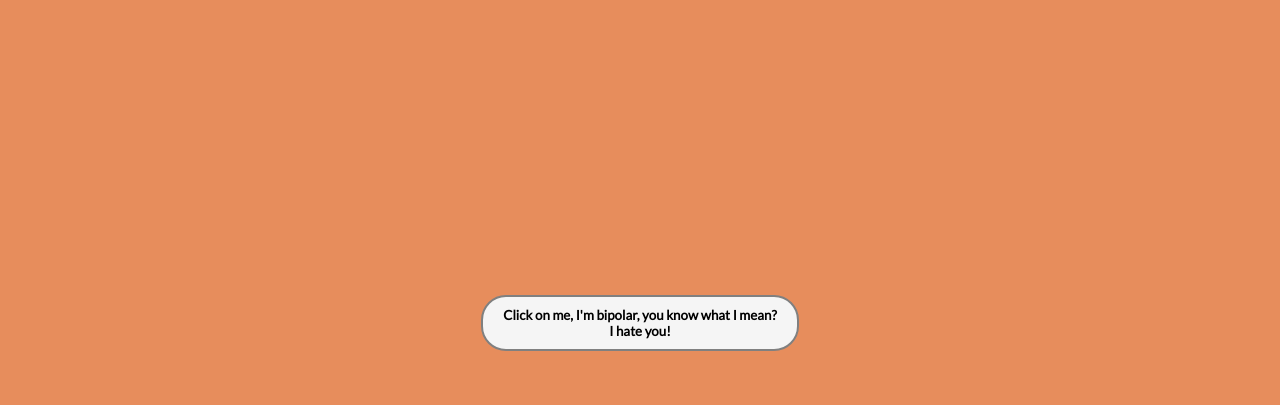
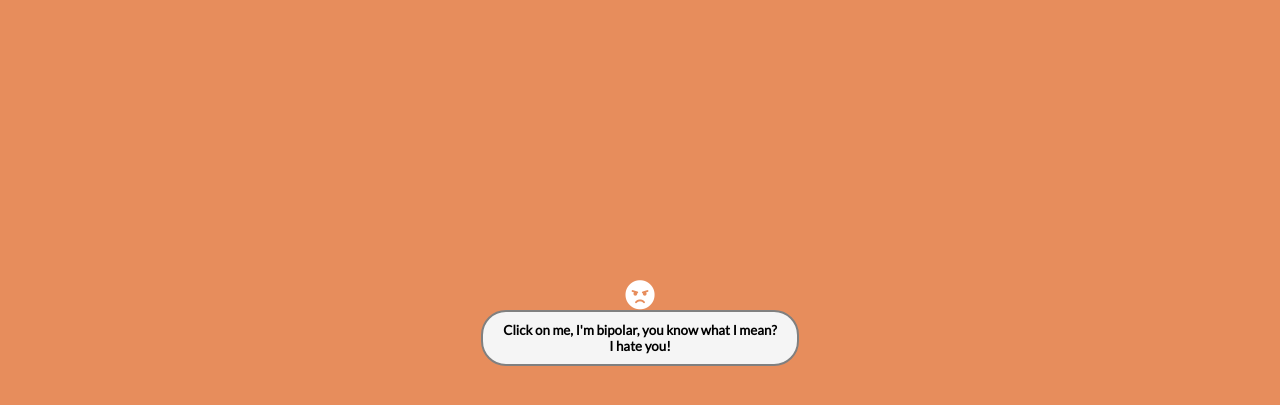
Before and after one commit to FabrizioFornone/js-hamburger, a plain HTML site: page BONUS/index.html in a window 1280 px wide. Both pictures are taken after a click on the button "Click on me, I'm bipolar, you know what I mean?". Shown: the part 77-482 px from the top of the page. Drawn offline with nearby package versions, Linux system fonts and the light colour scheme.

Commit message:
Bonus: Bipolar button add smile face and angry face with click

```diff
--- a/BONUS/CSS/style.css
+++ b/BONUS/CSS/style.css
@@ -72,7 +72,6 @@ header {
   list-style: none;
 }
 
-
 .hamburger-menu ul li a {
   color: white;
   text-decoration: none;
@@ -95,6 +94,7 @@ header {
   height: 100vh;
   background-color: #e78d5c;
   display: flex;
+  flex-direction: column;
   justify-content: center;
   align-items: center;
 }
@@ -105,13 +105,23 @@ header {
   border-radius: 25px;
   border: 2px solid grey;
   cursor: pointer;
-
 }
 
 .container button a {
   text-decoration: none;
   color: black;
   font-weight: bold;
+}
+
+.fa-smile-wink,
+.fa-angry {
+  font-size: 30px;
+  color: white;
+  display: none;
+}
+
+.show-face {
+  display: block;
 }
 
 
--- a/BONUS/JS/script.js
+++ b/BONUS/JS/script.js
@@ -23,6 +23,8 @@ hamburgerClose.addEventListener("click", function () {
 let clickCounter = 0;
 
 const buttonBipolar = document.getElementById("bipolar-button");
+const smileFace = document.querySelector(".fa-smile-wink");
+const angryFace = document.querySelector(".fa-angry");
 
 // Se il contatore è pari il pulsante si arrabbia sennò è felice
 
@@ -32,7 +34,11 @@ buttonBipolar.addEventListener("click", function () {
   // se clickCounter è dispari, mostro il box
   if (clickCounter % 2 !== 0) {
     buttonBipolar.innerHTML += `<br/> I hate you!`;
+    angryFace.classList.add("show-face");
+    smileFace.classList.remove("show-face");
   } else {
     buttonBipolar.innerHTML += `<br/> I love you`;
+    angryFace.classList.remove("show-face");
+    smileFace.classList.add("show-face");
   }
 });
--- a/BONUS/index.html
+++ b/BONUS/index.html
@@ -63,7 +63,17 @@
     <!-- main -->
     <main>
       <div class="container">
-        <button><a id="bipolar-button" href="#">Click on me, I'm bipolar, you know what I mean?</a>
+        <div>
+          <i class="fas fa-smile-wink"></i>
+          <i class="fas fa-angry"></i>
+        </div>
+        <div>
+          <button>
+            <a id="bipolar-button" href="#"
+              >Click on me, I'm bipolar, you know what I mean?</a
+            >
+          </button>
+        </div>
       </div>
     </main>
 
```
Lines whose indentation alone changed are shown as unchanged.
